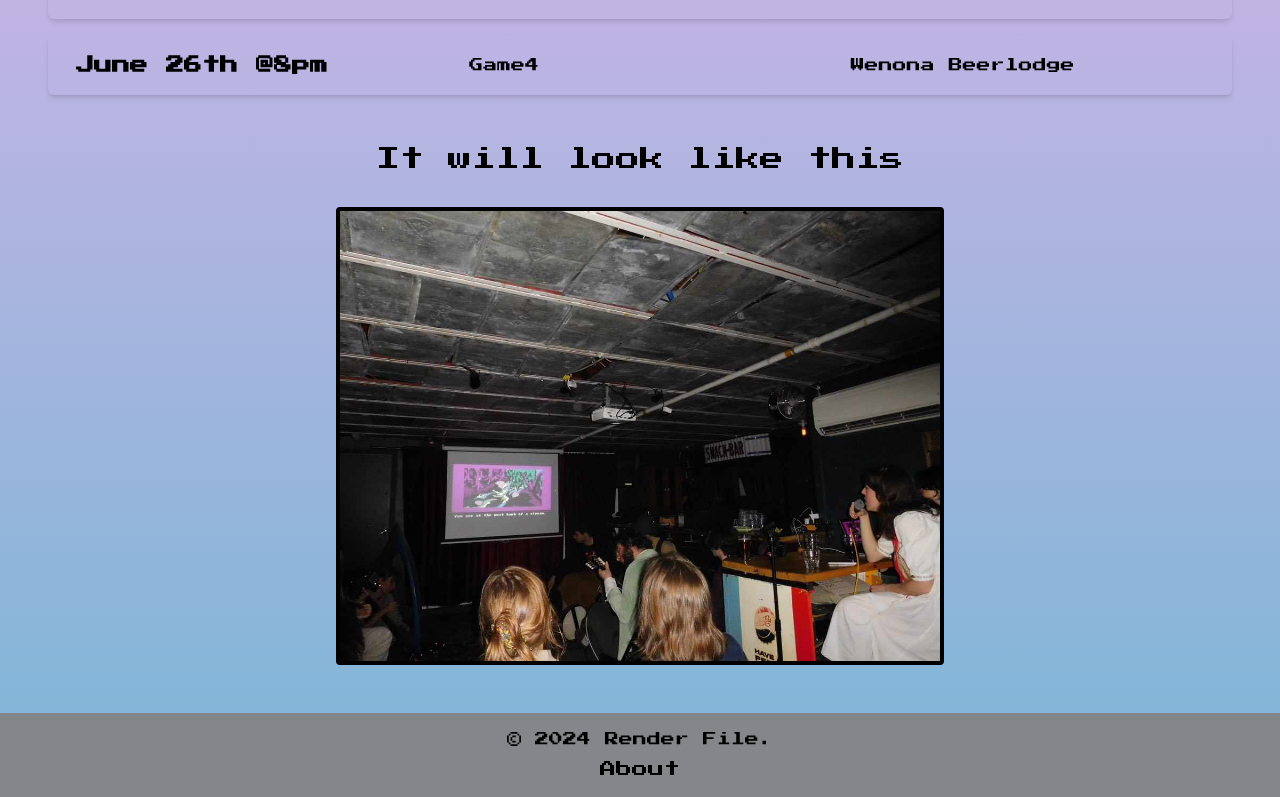
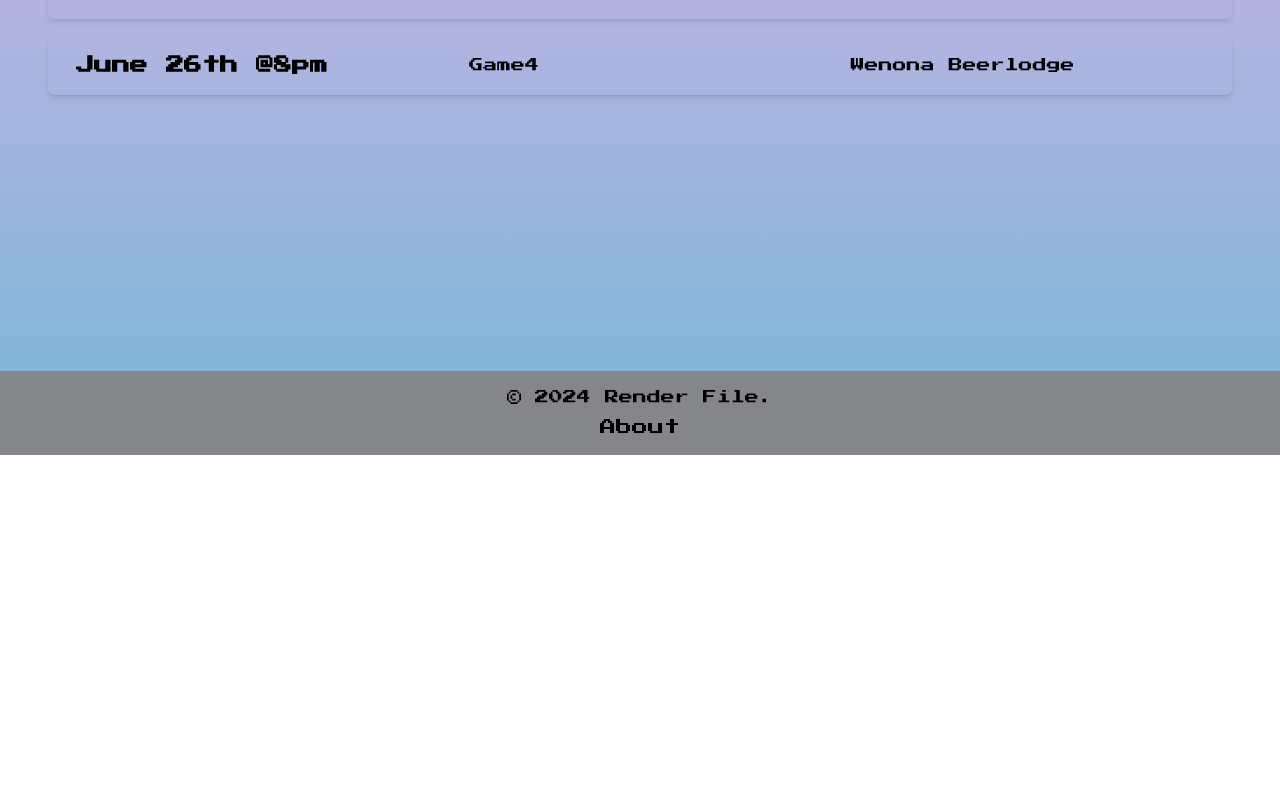
Before and after one commit to garrethil/render-file, a React (Vite) app in the folder client/: page / in a window 1280 px wide. Shown: the part 345-1142 px from the top of the page. After the commit the page ends 800 px from the top, so only its background shows below. Built offline with nearby package versions, Linux system fonts and the light colour scheme.

Commit message:
remove image from home page

```diff
--- a/client/src/pages/Home.jsx
+++ b/client/src/pages/Home.jsx
@@ -4,14 +4,6 @@ export default function Home() {
   return (
     <div className="w-full flex flex-col items-center p-4 md:p-6 lg:p-8">
       <Schedule />
-      <h3 className="my-5 p-3 text-lg sm:text-xl lg:text-2xl text-center">
-        It will look like this
-      </h3>
-      <img
-        src="/renderFile3.png"
-        alt="Render File Event"
-        className="mx-5 mb-4 border-4 border-gray-300 rounded w-full md:w-2/3 lg:w-1/2"
-      />
     </div>
   );
 }
```
